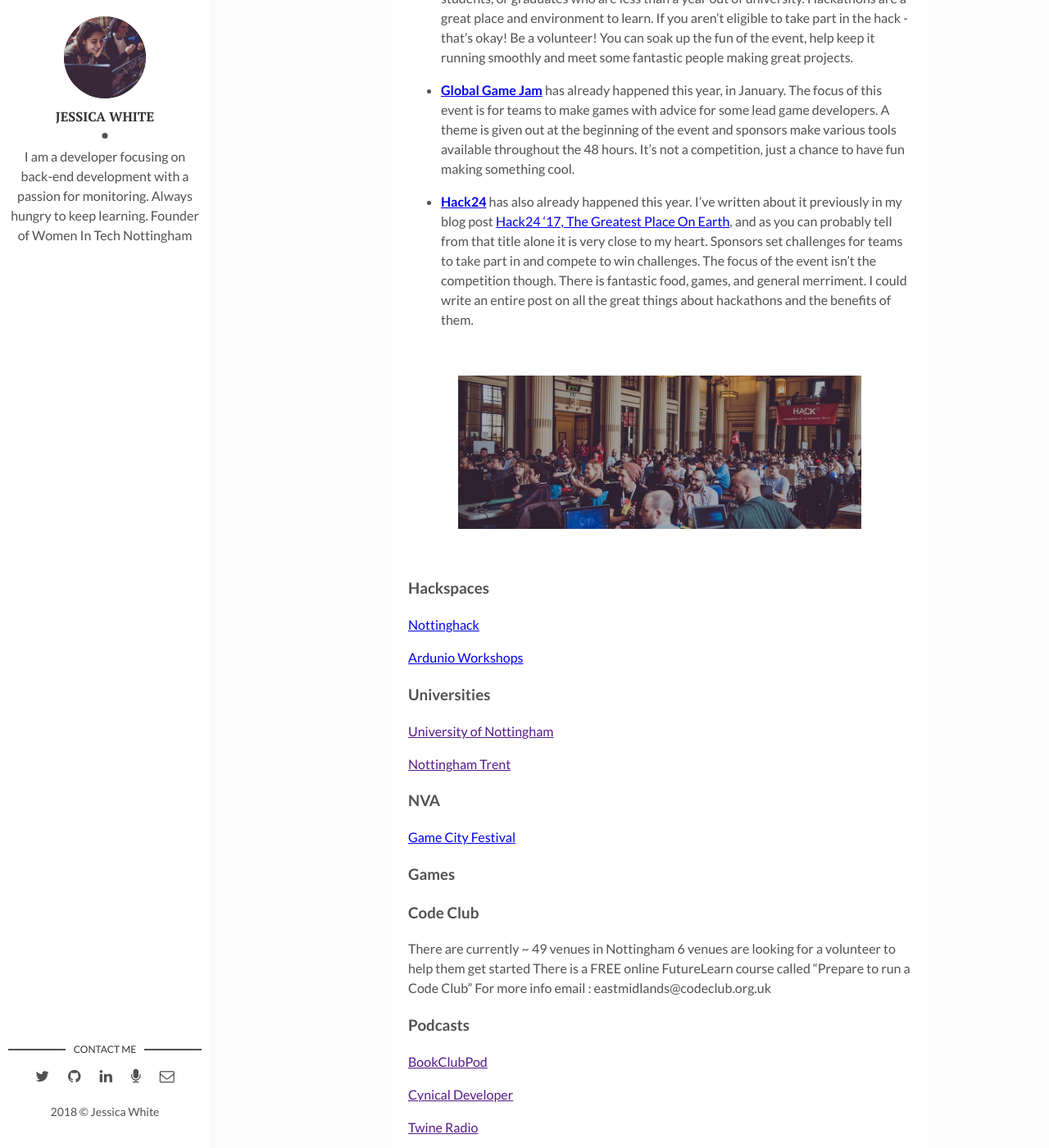
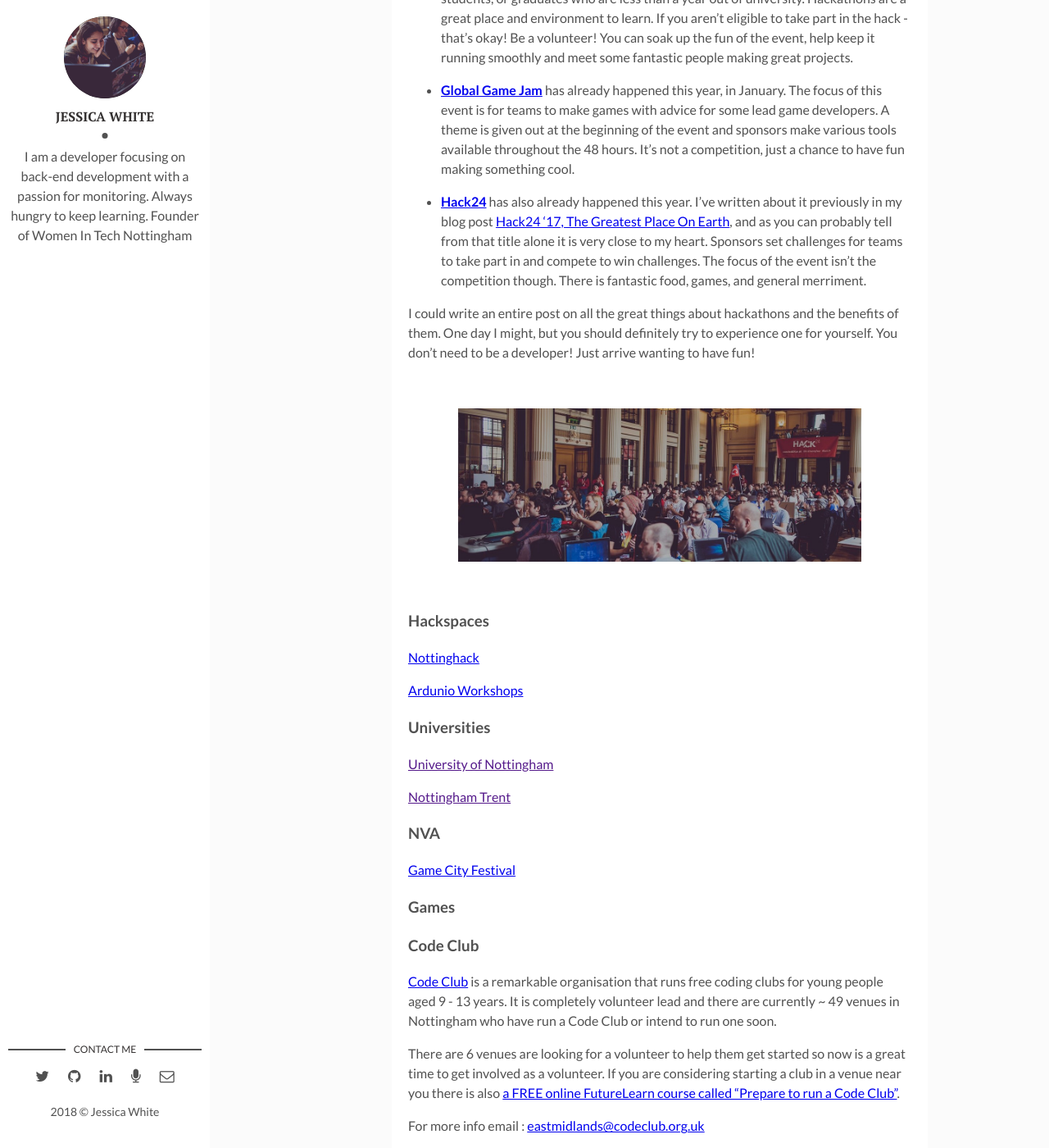
Before and after one commit to wordshaker/jesswhite_4, a Jekyll site: the page built from _posts/2018-04-05-whatsupinnotts-post.md, in a window 1280 px wide and 1400 px high, scrolled down 1452 px. Shown: the whole window at 82% size. Built offline with Jekyll 4.4.1, drawn with Linux system fonts in a browser that asks for light colours.

Commit message:
start of whats up in notts post

```diff
--- a/_posts/2018-04-05-whatsupinnotts-post.md
+++ b/_posts/2018-04-05-whatsupinnotts-post.md
@@ -42,7 +42,9 @@ There are a few hackathons around the midlands - including [Hack Manchester]() a
 
 - **[Global Game Jam](https://globalgamejam.org/)** has already happened this year, in January. The focus of this event is for teams to make games with advice for some lead game developers. A theme is given out at the beginning of the event and sponsors make various tools available throughout the 48 hours. It's not a competition, just a chance to have fun making something cool.
 
-- **[Hack24](https://www.hack24.co.uk/)** has also already happened this year. I've written about it previously in my blog post [Hack24 '17, The Greatest Place On Earth](http://jesswhite.co.uk/hack242017-post/), and as you can probably tell from that title alone it is very close to my heart. Sponsors set challenges for teams to take part in and compete to win challenges. The focus of the event isn't the competition though. There is fantastic food, games, and general merriment. I could write an entire post on all the great things about hackathons and the benefits of them.
+- **[Hack24](https://www.hack24.co.uk/)** has also already happened this year. I've written about it previously in my blog post [Hack24 '17, The Greatest Place On Earth](http://jesswhite.co.uk/hack242017-post/), and as you can probably tell from that title alone it is very close to my heart. Sponsors set challenges for teams to take part in and compete to win challenges. The focus of the event isn't the competition though. There is fantastic food, games, and general merriment.
+
+I could write an entire post on all the great things about hackathons and the benefits of them. One day I might, but you should definitely try to experience one for yourself. You don't need to be a developer! Just arrive wanting to have fun!
 
 <br/>
 <div style="text-align:center; width:80%; margin-left: 10%;" markdown="1">
@@ -70,11 +72,11 @@ There are a few hackathons around the midlands - including [Hack Manchester]() a
 
 ### Code Club
 
+[Code Club](https://www.codeclub.org.uk/) is a remarkable organisation that runs free coding clubs for young people aged 9 - 13 years. It is completely volunteer lead and there are currently ~ 49 venues in Nottingham who have run a Code Club or intend to run one soon.
 
-There are currently  ~ 49 venues in Nottingham
-6 venues are looking for a volunteer to help them get started
-There is a FREE online FutureLearn course called “Prepare to run a Code Club”
-For more info email : eastmidlands@codeclub.org.uk
+There are 6 venues are looking for a volunteer to help them get started so now is a great time to get involved as a volunteer. If you are considering starting a club in a venue near you there is also [a FREE online FutureLearn course called “Prepare to run a Code Club”](https://www.futurelearn.com/courses/code-club).
+
+For more info email : [eastmidlands@codeclub.org.uk](mailto:eastmidlands@codeclub.org.uk)
 
 ### Podcasts
 
```
Also changed, not shown: 2 other files.
